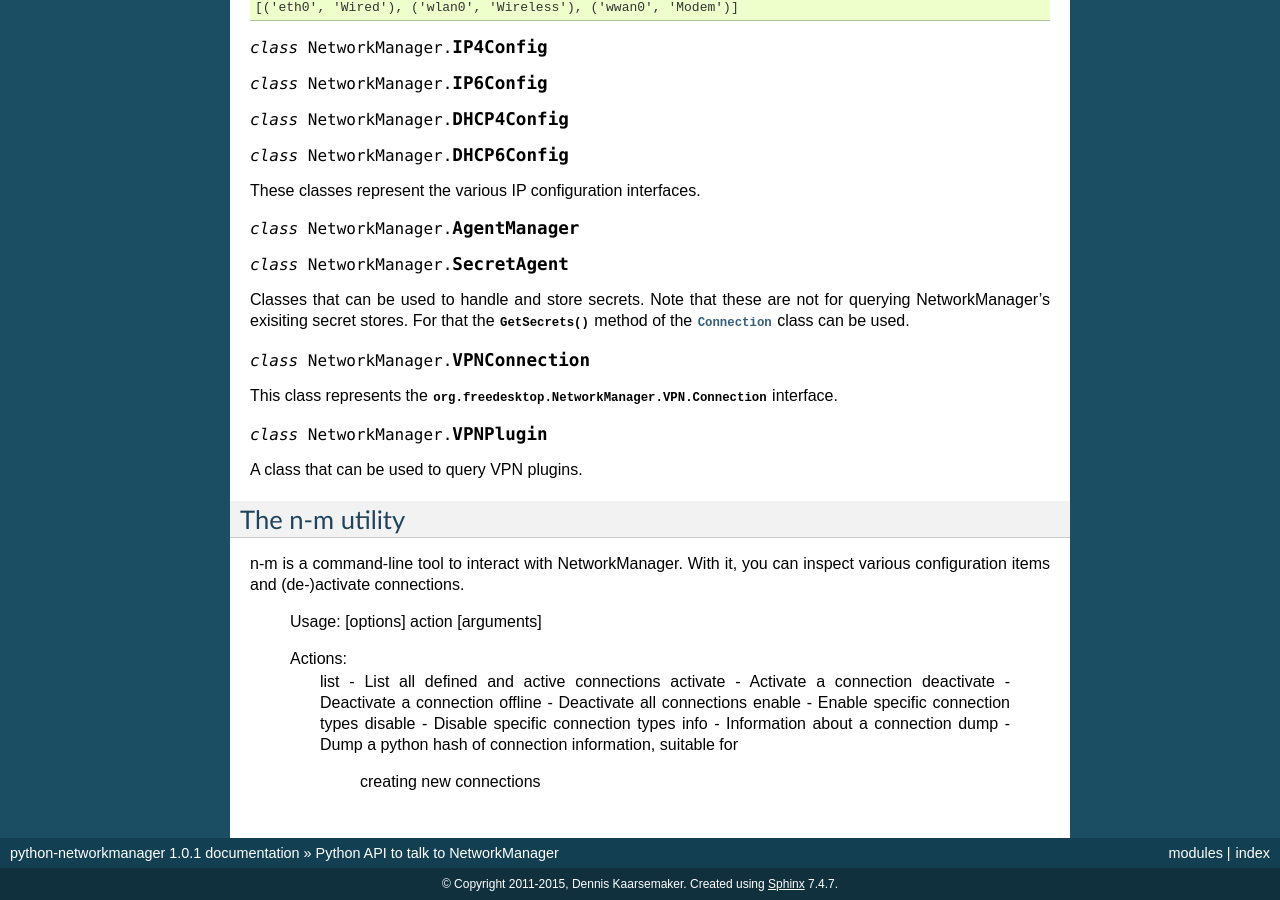
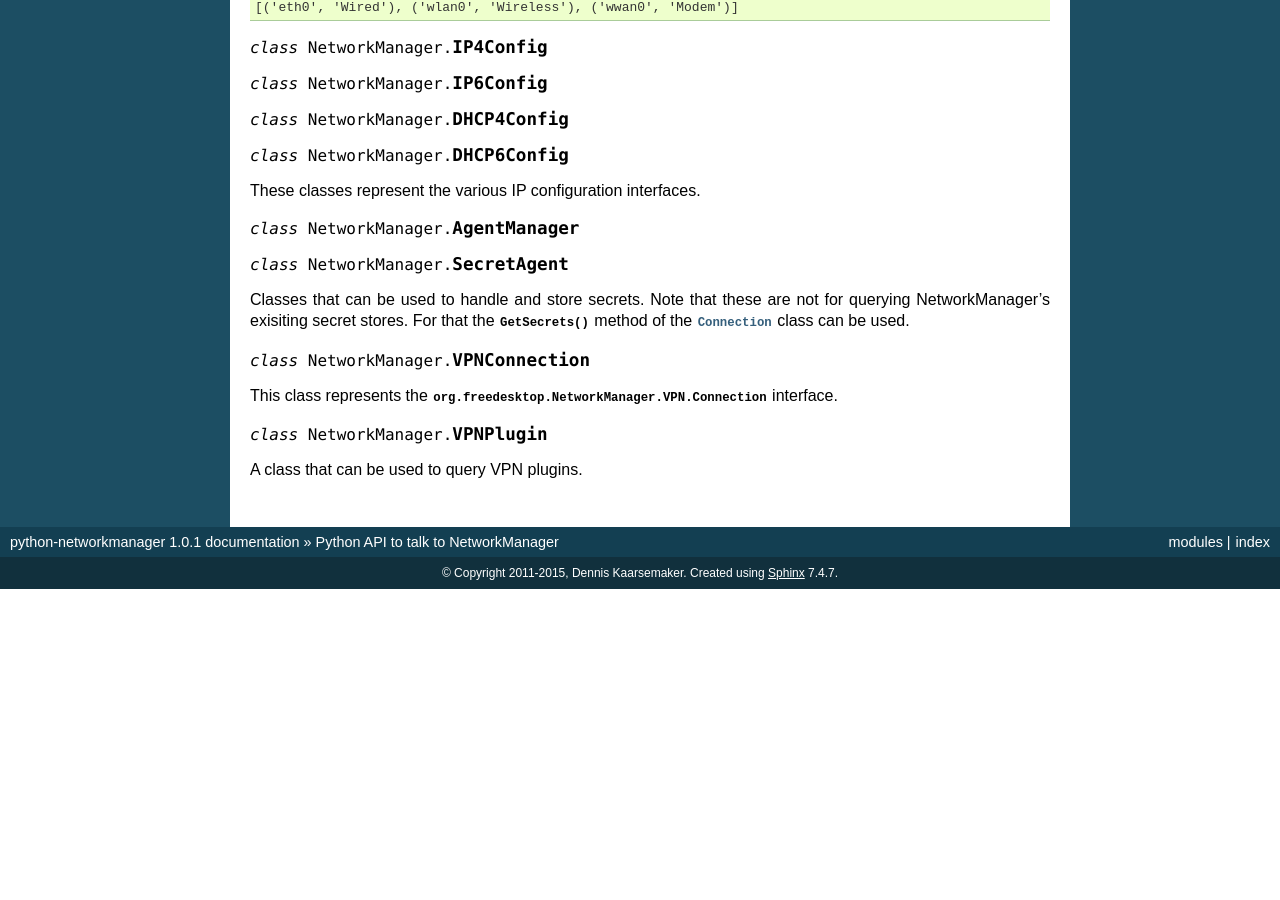
Before and after one commit to seveas/python-networkmanager, a Sphinx documentation site: the page built from docs/index.rst, in a window 1280 px wide and 900 px high, scrolled down 2175 px. Built offline with Sphinx 7.4.7, drawn with Linux system fonts in a browser that asks for light colours; after the commit the page ends 2764 px from its top, so only the background shows below that.

Commit message:
Degrade n-m to an example
NetworkManager itself now has a much better CLI tool, n-m is not needed
anymore.

```diff
--- a/docs/index.rst
+++ b/docs/index.rst
@@ -169,21 +169,3 @@ A class that can be used to query VPN plugins.
 
 .. toctree::
    :maxdepth: 2
-
-The n-m utility
----------------
-n-m is a command-line tool to interact with NetworkManager. With it, you can
-inspect various configuration items and (de-)activate connections.
-
-  Usage: [options] action [arguments]
-
-  Actions:
-    list       - List all defined and active connections
-    activate   - Activate a connection
-    deactivate - Deactivate a connection
-    offline    - Deactivate all connections
-    enable     - Enable specific connection types
-    disable    - Disable specific connection types
-    info       - Information about a connection
-    dump       - Dump a python hash of connection information, suitable for
-                 creating new connections
--- a/setup.py
+++ b/setup.py
@@ -9,7 +9,6 @@ setup(name = "python-networkmanager",
       url = "http://github.com/seveas/python-networkmanager",
       description = "Easy communication with NetworkManager",
       py_modules = ["NetworkManager"],
-      scripts = ["n-m"],
       classifiers = [
         'Development Status :: 5 - Production/Stable',
         'Intended Audience :: Developers',
```
Also changed, not shown: 3 other files.
